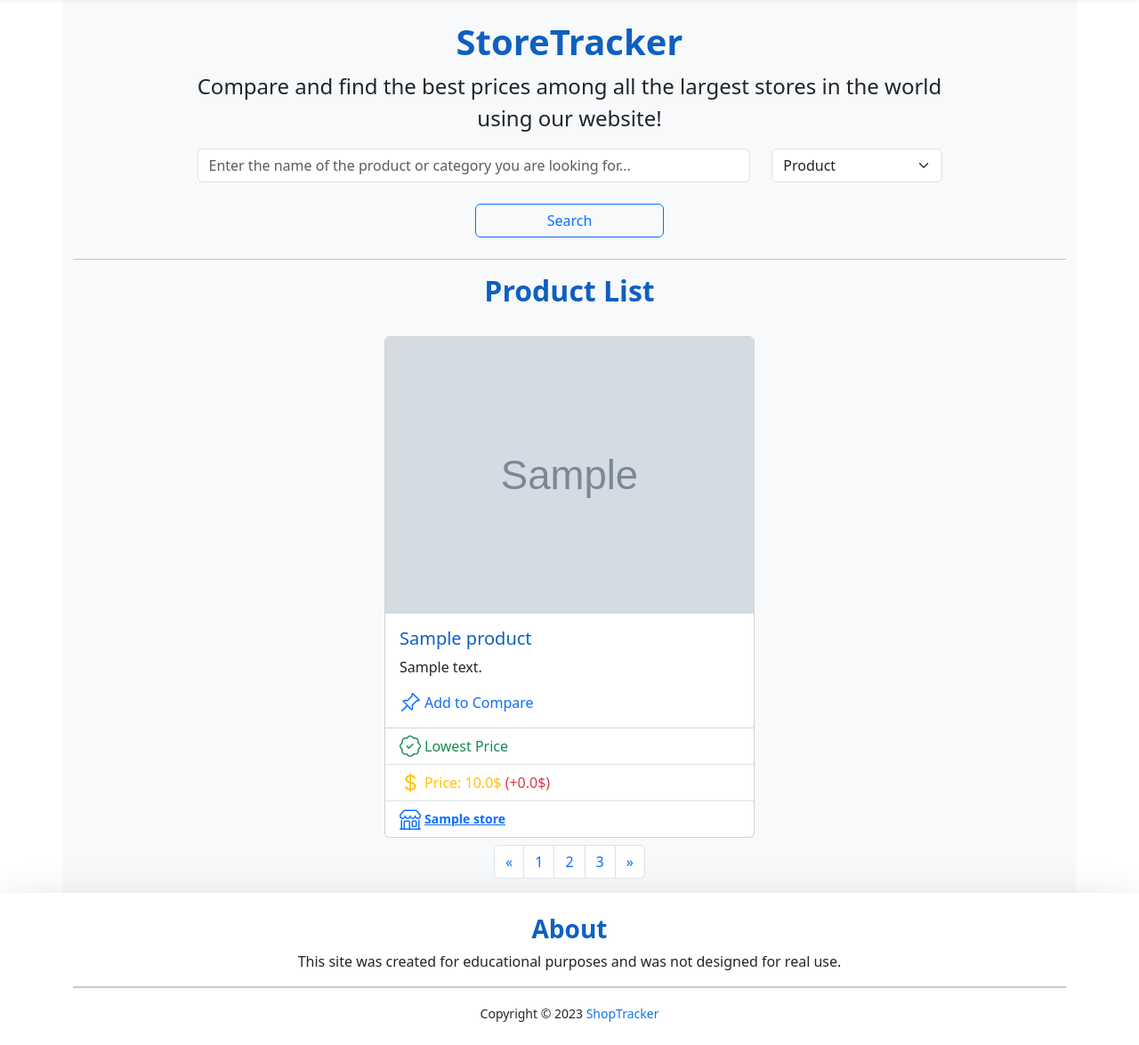
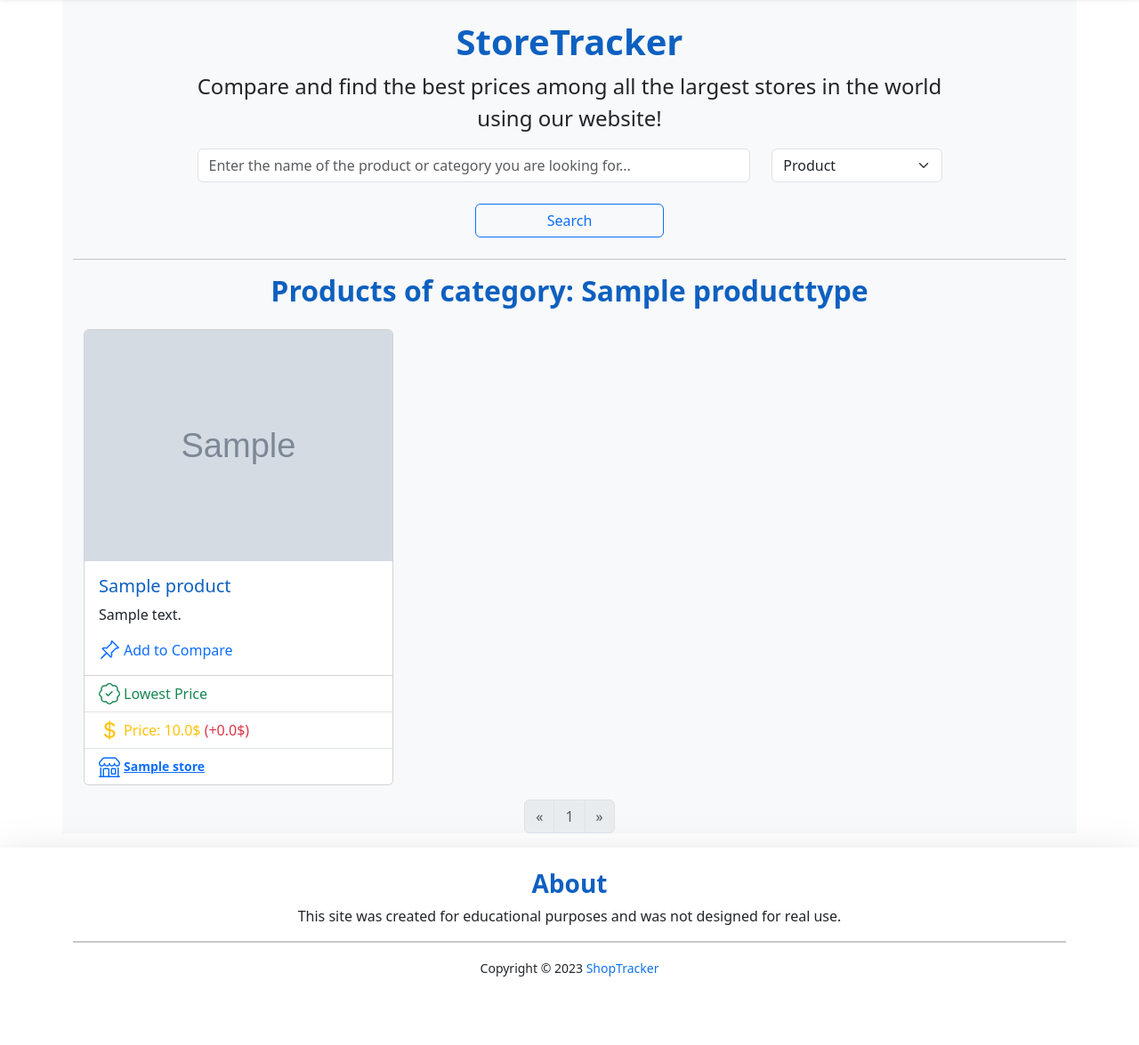
Before and after one commit to FCTL3314/HealthNutrition-Backend, a Django app: a page that uses frontend/templates/products/products.html in a window 1280 px wide. Shown: the part 92-1267 px from the top of the page at 89% size. After the commit the page ends 1190 px from the top, so only its background shows below. Run offline with Django 4.2, Linux system fonts and the light colour scheme; tables that the repository leaves empty hold one stand-in row (values such as "Sample post"); grey boxes marked "Sample" are stand-in pictures.

Commit message:
Added pagination in templates, index view now displays 12 most popular categories

```diff
--- a/core/settings.py
+++ b/core/settings.py
@@ -137,3 +137,7 @@ DEFAULT_AUTO_FIELD = 'django.db.models.BigAutoField'
 
 AUTH_USER_MODEL = 'users.User'
 LOGOUT_REDIRECT_URL = '/'
+
+# Products
+
+PRICE_ROUNDING = 2
--- /dev/null
+++ b/frontend/templates/products/inclusion/pagination.html
@@ -0,0 +1,57 @@
+<nav aria-label="Page navigation example">
+  <ul class="pagination justify-content-center">
+    {% if page_obj.has_previous %}
+      <li class="page-item">
+        <a class="page-link" href="{{ pagination_url }}{{ page_obj.previous_page_number }}">
+          <span aria-hidden="true">&laquo;</span>
+        </a>
+      </li>
+    {% else %}
+      <li class="page-item disabled">
+        <a class="page-link">
+          <span aria-hidden="true">&laquo;</span>
+        </a>
+      </li>
+    {% endif %}
+    {% if page_obj.number|add:'-4' > 1 %}
+      <li class="page-item">
+          <a class="page-link" href="{{ pagination_url }}{{ 1 }}">
+            <span aria-hidden="true">&hellip;</span>
+          </a>
+        </li>
+    {% endif %}
+    {% for page in paginator.page_range %}
+      <li class="page-item">
+          {% if page_obj.number == page %}
+            <a class="page-link disabled" href="{{ pagination_url }}{{ page }}">
+              {{ page }}
+            </a>
+          {% elif page > page_obj.number|add:'-5' and page < page_obj.number|add:'5' %}
+            <a class="page-link" href="{{ pagination_url }}{{ page }}">
+              {{ page }}
+            </a>
+          {% endif %}
+        </li>
+    {% endfor %}
+    {% if page_obj.paginator.num_pages > page_obj.number|add:'4' %}
+      <li class="page-item">
+          <a class="page-link" href="{{ pagination_url }}{{ page_obj.paginator.num_pages }}">
+            <span aria-hidden="true">&hellip;</span>
+          </a>
+        </li>
+    {% endif %}
+    {% if page_obj.has_next %}
+      <li class="page-item">
+        <a class="page-link" href="{{ pagination_url }}{{ page_obj.next_page_number }}">
+          <span aria-hidden="true">&raquo;</span>
+        </a>
+      </li>
+    {% else %}
+      <li class="page-item disabled">
+        <a class="page-link">
+          <span aria-hidden="true">&raquo;</span>
+        </a>
+      </li>
+    {% endif %}
+  </ul>
+</nav>
--- a/frontend/templates/products/products.html
+++ b/frontend/templates/products/products.html
@@ -5,11 +5,12 @@
   {{ block.super }}
   <div class="row justify-content-center">
     <div class="text-center mb-3">
-      <h2 class="text-main">Product List</h2>
+      <h2 class="text-main">Products of category: {{ product_type.name }}</h2>
     </div>
-    <div class="row justify-content-center">
+    <div class="row">
       {% for object in object_list %}
-        <div class="card m-2 p-0" style="width: 26rem;">
+        <div class="col-lg-4 col-md-6 mb-3">
+          <div class="card h-100">
             <a href="#">
               <div class="card-img-scale-wrp">
                 <img src="{{ object.image.url }}" class="card-img-top" alt="product-image">
@@ -105,29 +106,15 @@
               0 1H.5a.5.5 0 0 1 0-1H1V9a.5.5 0 0 1 .5-.5zM4 15h3v-5H4v5zm5-5a1 1 0 0 1 1-1h2a1 1 0 0 1 1 1v3a1 1 0 0 1-1
                1h-2a1 1 0 0 1-1-1v-3zm3 0h-2v3h2v-3z"></path>
                 </svg>
-              <a class="ms-1 text-important" target="_blank" href="{{ object.store.url }}">{{ object.store.name }}</a>
+                <a class="ms-1 text-important" target="_blank"
+                   href="{{ object.store.url }}">{{ object.store.name }}</a>
               </li>
             </ul>
 
           </div>
+        </div>
       {% endfor %}
     </div>
   </div>
-  <nav class="d-flex justify-content-center" aria-label="Page navigation example">
-    <ul class="pagination">
-      <li class="page-item">
-        <a class="page-link" href="#" aria-label="Previous">
-          <span aria-hidden="true">&laquo;</span>
-        </a>
-      </li>
-      <li class="page-item"><a class="page-link" href="#">1</a></li>
-      <li class="page-item"><a class="page-link" href="#">2</a></li>
-      <li class="page-item"><a class="page-link" href="#">3</a></li>
-      <li class="page-item">
-        <a class="page-link" href="#" aria-label="Next">
-          <span aria-hidden="true">&raquo;</span>
-        </a>
-      </li>
-    </ul>
-  </nav>
+  {% include 'products/inclusion/pagination.html' %}
 {% endblock %}
--- a/products/models.py
+++ b/products/models.py
@@ -1,5 +1,7 @@
 from django.db import models
 from django.db.models import Avg, Count, Max, Min
+
+from django.conf import settings
 
 
 class Product(models.Model):
@@ -22,6 +24,7 @@ class ProductType(models.Model):
     name = models.CharField(max_length=64)
     description = models.CharField(max_length=128)
     image = models.ImageField(upload_to='products/product_types')
+    views = models.PositiveIntegerField(default=0)
     slug = models.SlugField(unique=True)
 
     average_price = models.FloatField(editable=False)
@@ -32,6 +35,10 @@ class ProductType(models.Model):
     def __str__(self):
         return self.name
 
+    def increment_views(self):
+        self.views += 1
+        self.save()
+
     def update_aggregates(self):
         aggregates = self.product_set.aggregate(Avg('price'), Max('price'), Min('price'), Count('store', distinct=True))
 
@@ -39,13 +46,14 @@ class ProductType(models.Model):
         self.highest_price = aggregates['price__max']
         self.lowest_price = aggregates['price__min']
         self.unique_store_count = aggregates['store__count']
+
         self.save()
 
-    def get_rounded_average_price(self, digits=2):
+    def get_rounded_average_price(self, digits=settings.PRICE_ROUNDING):
         return round(self.average_price, digits)
 
-    def get_rounded_highest_price(self, digits=2):
+    def get_rounded_highest_price(self, digits=settings.PRICE_ROUNDING):
         return round(self.highest_price, digits)
 
-    def get_rounded_lowest_price(self, digits=2):
+    def get_rounded_lowest_price(self, digits=settings.PRICE_ROUNDING):
         return round(self.lowest_price, digits)
--- a/products/templatetags/subtraction.py
+++ b/products/templatetags/subtraction.py
@@ -1,6 +1,8 @@
 from django.template.defaulttags import register
+
+from django.conf import settings
 
 
 @register.filter()
 def subtract(value, arg):
-    return round(value - arg, 2)
+    return round(value - arg, settings.PRICE_ROUNDING)
--- a/products/urls.py
+++ b/products/urls.py
@@ -1,10 +1,10 @@
 from django.urls import path
 
-from products.views import IndexListView, ProductListView
+from products.views import IndexTemplateView, ProductListView
 
 app_name = 'products'
 
 urlpatterns = [
-    path('', IndexListView.as_view(), name='index'),
+    path('', IndexTemplateView.as_view(), name='index'),
     path('products/<slug:product_type>/', ProductListView.as_view(), name='products'),
 ]
--- a/products/views.py
+++ b/products/views.py
@@ -1,27 +1,52 @@
-from django.shortcuts import get_list_or_404
+from django.shortcuts import get_list_or_404, get_object_or_404
+from django.urls import reverse
 from django.views.generic.edit import FormMixin
 from django.views.generic.list import ListView
+from django.views.generic.base import TemplateView
 
 from products.forms import SearchForm
 from products.models import Product, ProductType
 from utils.common.views import TitleMixin
 
 
-class IndexListView(TitleMixin, FormMixin, ListView):
-    model = ProductType
+class IndexTemplateView(TitleMixin, FormMixin, TemplateView):
     form_class = SearchForm
     template_name = 'products/index.html'
+
+    def get_context_data(self, **kwargs):
+        context = super().get_context_data(**kwargs)
+        context['popular_categories'] = ProductType.objects.order_by('-views')
+        return context
 
 
 class ProductListView(TitleMixin, FormMixin, ListView):
     model = Product
     form_class = SearchForm
     template_name = 'products/products.html'
-    title = 'Products'
     paginate_by = 12
     ordering = 'price'
 
+    def dispatch(self, request, *args, **kwargs):
+        product_type_slug = kwargs.get('product_type')
+        self.product_type = get_object_or_404(ProductType, slug=product_type_slug)
+        return super().dispatch(request, *args, **kwargs)
+
+    def get(self, request, *args, **kwargs):
+        self.product_type.increment_views()
+        return super().get(request, *args, **kwargs)
+
     def get_queryset(self):
         queryset = super().get_queryset()
-        product_type = self.kwargs.get('product_type')
-        return get_list_or_404(queryset.filter(product_type__slug=product_type))
+        return get_list_or_404(queryset.filter(product_type=self.product_type))
+
+    def get_title(self):
+        return self.product_type.name
+
+    def _get_pagination_url(self):
+        return reverse('products:products', args=(self.product_type.slug,)) + '?page='
+
+    def get_context_data(self, **kwargs):
+        context = super().get_context_data(**kwargs)
+        context['product_type'] = self.product_type
+        context['pagination_url'] = self._get_pagination_url()
+        return context
--- a/utils/common/views.py
+++ b/utils/common/views.py
@@ -6,9 +6,13 @@ from django.views.generic.base import ContextMixin, View
 class TitleMixin(ContextMixin):
     title = None
 
+    def get_title(self):
+        return self.title
+
     def get_context_data(self, **kwargs):
         context = super().get_context_data(**kwargs)
-        context['title'] = f'StoreTracker | {self.title}' if self.title else 'StoreTracker'
+        title = self.get_title()
+        context['title'] = f'StoreTracker | {title}' if title else 'StoreTracker'
         return context
 
 
```
Also changed, not shown: frontend/templates/products/index.html (+13 -11 lines). Lines whose indentation alone changed are shown as unchanged.
